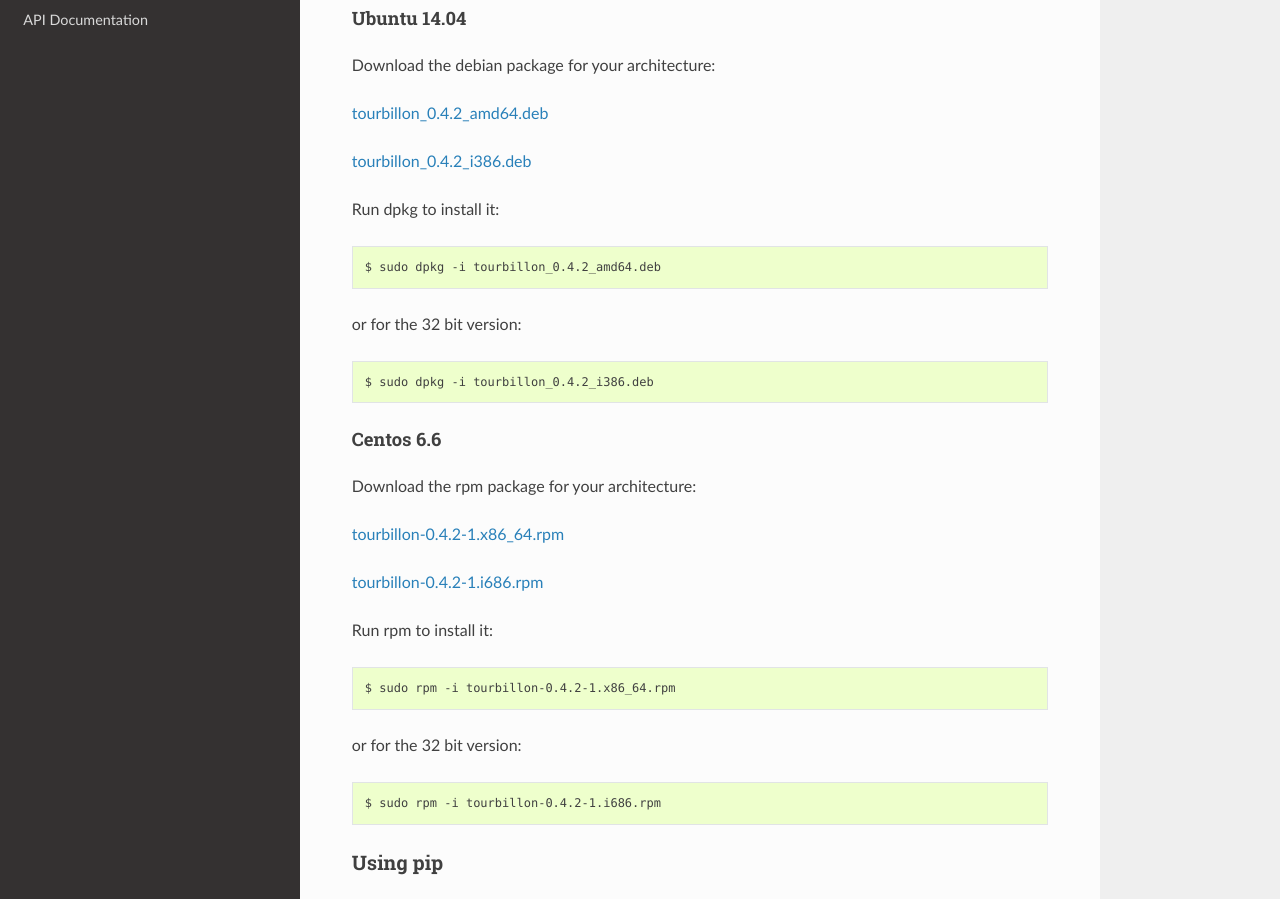
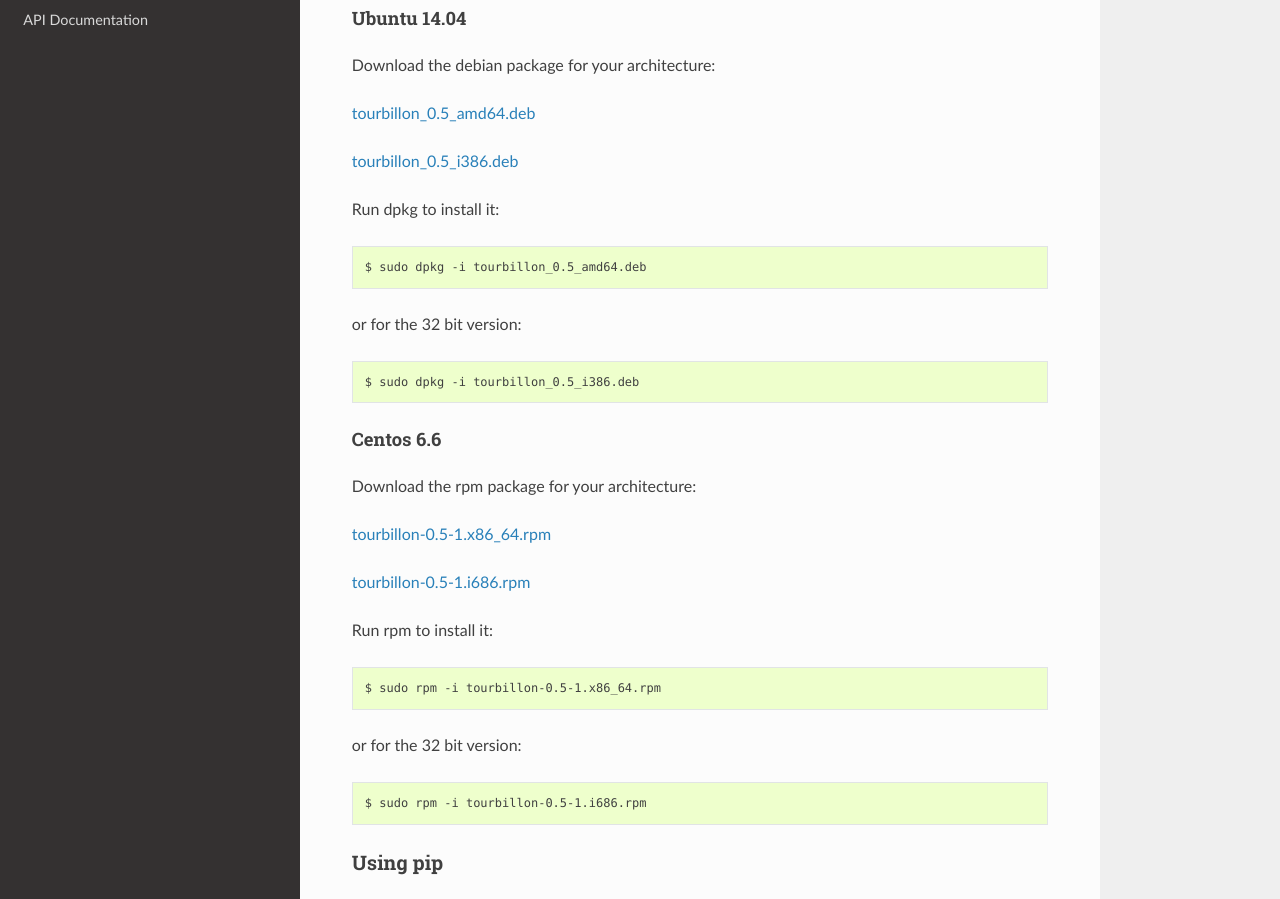
Before and after one commit to tourbillonpy/tourbillon-agent, a Sphinx documentation site: the page built from doc/source/install.rst, in a window 1280 px wide and 1400 px high. Shown: the part 364-1263 px from the top of the window. Built offline with Sphinx 7.4.7 and the Read the Docs theme 2.0.0, drawn with Linux system fonts in a browser that asks for light colours.

Commit message:
fix links to binary packages

```diff
--- a/doc/source/install.rst
+++ b/doc/source/install.rst
@@ -22,18 +22,18 @@
 Download the debian package for your architecture:
 
 
-`tourbillon_0.4.2_amd64.deb <https://github.com/tourbillonpy/tourbillon-agent/releases/download/0.4.2/tourbillon_0.4.2_amd64.deb>`_
+`tourbillon_0.5_amd64.deb <https://github.com/tourbillonpy/tourbillon-agent/releases/download/0.5/tourbillon_0.5_amd64.deb>`_
 
-`tourbillon_0.4.2_i386.deb <https://github.com/tourbillonpy/tourbillon-agent/releases/download/0.4.2/tourbillon_0.4.2_i386.deb>`_
+`tourbillon_0.5_i386.deb <https://github.com/tourbillonpy/tourbillon-agent/releases/download/0.5/tourbillon_0.5_i386.deb>`_
 
 
 Run dpkg to install it: ::
 
-	$ sudo dpkg -i tourbillon_0.4.2_amd64.deb
+	$ sudo dpkg -i tourbillon_0.5_amd64.deb
 
 or for the 32 bit version: ::
 
-	$ sudo dpkg -i tourbillon_0.4.2_i386.deb
+	$ sudo dpkg -i tourbillon_0.5_i386.deb
 
 
 
@@ -46,18 +46,18 @@
 
 
 
-`tourbillon-0.4.2-1.x86_64.rpm <https://github.com/tourbillonpy/tourbillon-agent/releases/download/0.4.2/tourbillon-0.4.2-1.x86_64.rpm>`_
+`tourbillon-0.5-1.x86_64.rpm <https://github.com/tourbillonpy/tourbillon-agent/releases/download/0.5/tourbillon-0.5-1.x86_64.rpm>`_
 
-`tourbillon-0.4.2-1.i686.rpm <https://github.com/tourbillonpy/tourbillon-agent/releases/download/0.4.2/tourbillon-0.4.2-1.i686.rpm>`_
+`tourbillon-0.5-1.i686.rpm <https://github.com/tourbillonpy/tourbillon-agent/releases/download/0.5/tourbillon-0.5-1.i686.rpm>`_
 
 
 Run rpm to install it: ::
 
-	$ sudo rpm -i tourbillon-0.4.2-1.x86_64.rpm
+	$ sudo rpm -i tourbillon-0.5-1.x86_64.rpm
 
 or for the 32 bit version: ::
 
-	$ sudo rpm -i tourbillon-0.4.2-1.i686.rpm
+	$ sudo rpm -i tourbillon-0.5-1.i686.rpm
 
 
 
```
Also changed, not shown: README.md (+6 -6 lines).
